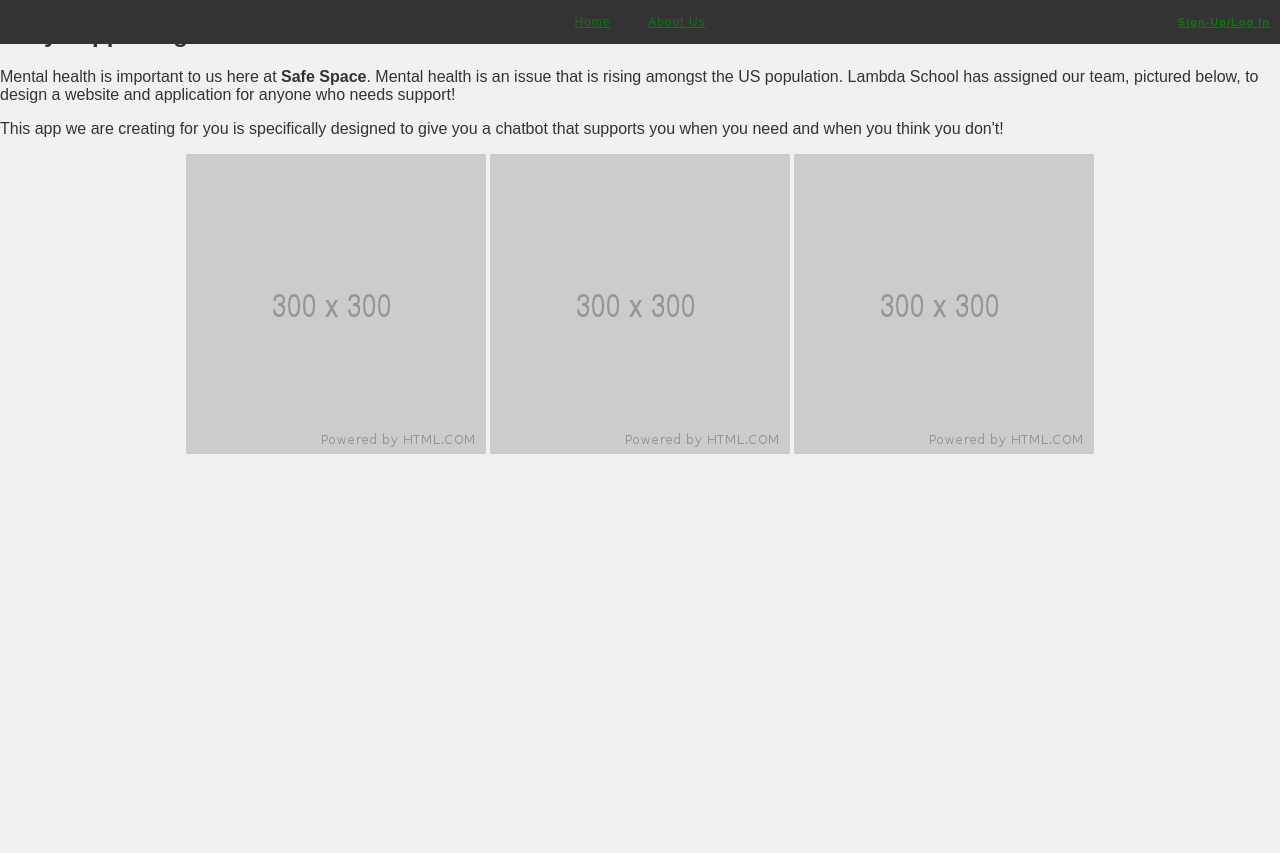
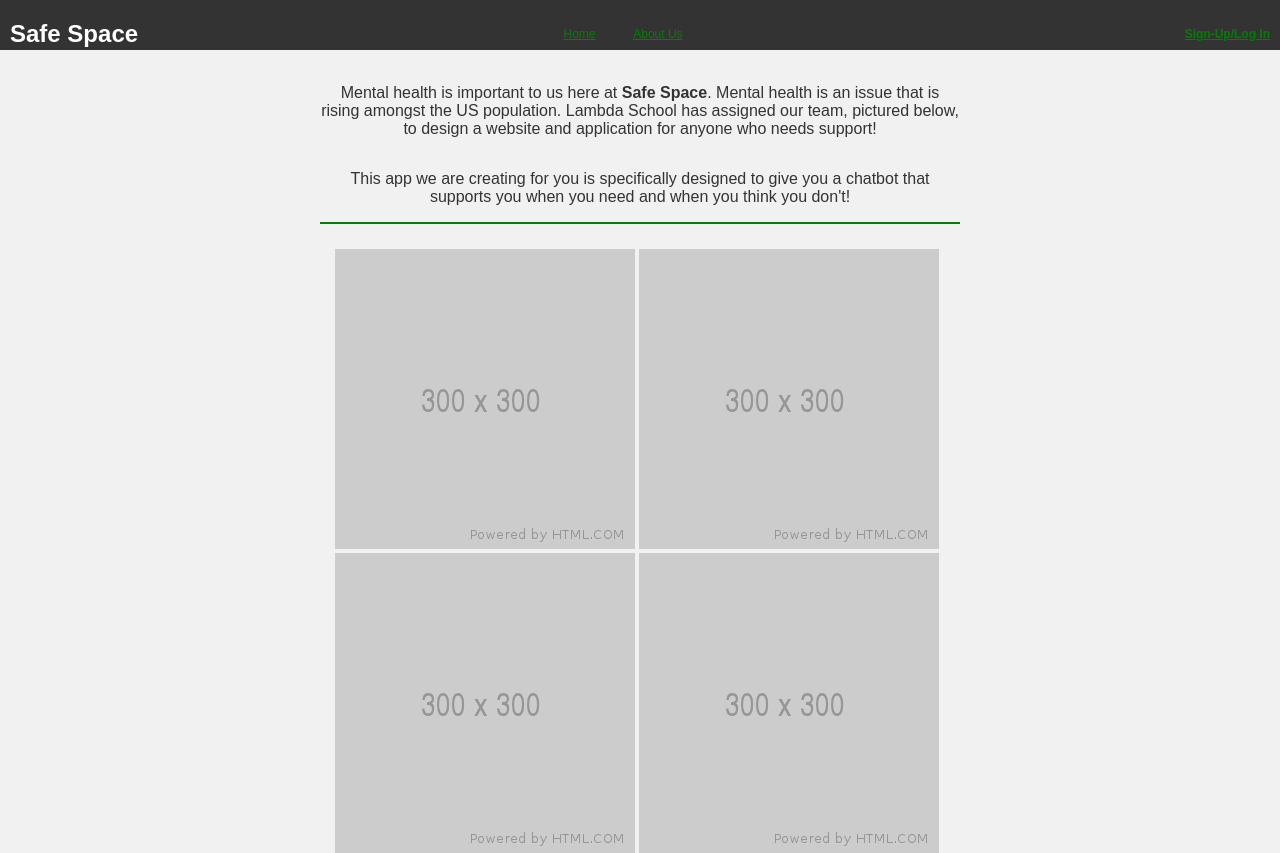
Before and after one commit to safe-space-build-week/Blake, a plain HTML site: page about.html in a window 1280 px wide. Shown: the top 853 px of the page. Before the commit the page ends 800 px from the top, so only its background shows below. Drawn offline with Linux system fonts and the light colour scheme.

Commit message:
WIP:MostlyDone:Optimzation and Styling

```diff
--- a/CSS/about.css
+++ b/CSS/about.css
@@ -16,24 +16,23 @@
     color: #333;
 
   }
-  .top-bar {
+  .nav-bar {
     width: 100%;
     display: flex;
     justify-content: center;
-    align-items: none;
+    align-items: baseline;
     flex-direction: row;
     position: fixed;
-    height: 44px;
+    height: 50px;
     background-color: #333;
   }
-  .top-bar .container {
+  .nav-bar .container {
     width: 100%;
     display: flex;
     justify-content: none;
     align-items: none;
     flex-direction: row;
     color: #fff;
-    letter-spacing: 1px;
     padding: 0 10px;
   }
 
@@ -57,44 +56,57 @@
     color: green;
   }
   @media (min-width: 1280px) {
-    .top-bar .container {
+    .nav-bar .container {
       width: 1280px;
     }
   }
 
-  .top-bar .container .container-left a {
-    cursor: pointer;
-    margin-right: 25%;
-    font-weight: bold;
+  .nav-bar .container .container-left h2 {
+    width: 255px;
+    /* padding-right: 30%;  */
   }
-  .top-bar .container .container-center {
+  .nav-bar .container .container-center {
     display: flex;
     justify-content: center;
     align-items: center;
     flex-direction: row;
     flex: 3;
     font-size: 12px;
-    margin-left: 20%;
+    /* padding-left: 20%; */
   }
-  .top-bar .container .container-center a {
+  .nav-bar .container .container-center a {
     cursor: pointer;
     margin-right: 5%;
+    text-align: center;
   }
-  .top-bar .container .container-center a:last-child {
-    margin-right: 0;
-  }
-  .top-bar .container .container-center a:hover {
+
+  .nav-bar .container .container-center a:hover {
     text-decoration: underline;
   }
-  .top-bar .container .container-right {
+  .nav-bar .container .container-right {
     display: flex;
     justify-content: flex-end;
     align-items: center;
     flex-direction: row;
     flex: 1;
-    font-size: 11px;
+    font-size: 12px;
     font-weight: bold;
   }
-  .top-bar .container .container-right a {
+  .nav-bar .container .container-right a {
     cursor: pointer;
   }
+
+.top-content {
+    text-align: center;
+    display: flex;
+    flex-direction: column;
+    align-content: space-around;
+    width: 50%;
+    border-bottom: 2px solid green;
+}
+
+.founders {
+    max-width: 50%;
+    padding: 15px;
+    margin: 10px;
+}
--- a/CSS/index.css
+++ b/CSS/index.css
@@ -16,24 +16,23 @@ body {
   color: #333;
 
 }
-.top-bar {
+.nav-bar {
   width: 100%;
   display: flex;
   justify-content: center;
-  align-items: none;
+  align-items: baseline;
   flex-direction: row;
   position: fixed;
-  height: 44px;
+  height: 50px;
   background-color: #333;
 }
-.top-bar .container {
+.nav-bar .container {
   width: 100%;
   display: flex;
   justify-content: none;
   align-items: none;
   flex-direction: row;
   color: #fff;
-  letter-spacing: 1px;
   padding: 0 10px;
 }
 
@@ -57,45 +56,43 @@ a:active {
   color: green;
 }
 @media (min-width: 1280px) {
-  .top-bar .container {
+  .nav-bar .container {
     width: 1280px;
   }
 }
 
-.top-bar .container .container-left a {
-  cursor: pointer;
-  margin-right: 25%;
-  font-weight: bold;
+.nav-bar .container .container-left h2 {
+  width: 255px;
+  /* padding-right: 30%;  */
 }
-.top-bar .container .container-center {
+.nav-bar .container .container-center {
   display: flex;
   justify-content: center;
   align-items: center;
   flex-direction: row;
   flex: 3;
   font-size: 12px;
-  margin-left: 20%;
+  /* padding-left: 20%; */
 }
-.top-bar .container .container-center a {
+.nav-bar .container .container-center a {
   cursor: pointer;
   margin-right: 5%;
+  text-align: center;
 }
-.top-bar .container .container-center a:last-child {
-  margin-right: 0;
-}
-.top-bar .container .container-center a:hover {
+
+.nav-bar .container .container-center a:hover {
   text-decoration: underline;
 }
-.top-bar .container .container-right {
+.nav-bar .container .container-right {
   display: flex;
   justify-content: flex-end;
   align-items: center;
   flex-direction: row;
   flex: 1;
-  font-size: 11px;
+  font-size: 12px;
   font-weight: bold;
 }
-.top-bar .container .container-right a {
+.nav-bar .container .container-right a {
   cursor: pointer;
 }
 .header {
@@ -104,7 +101,7 @@ a:active {
   align-items: center;
   flex-direction: row;
   width: 100%;
-  margin-top: 44px;
+  margin-nav: 44px;
   padding-bottom: 15px;
 }
 
@@ -134,12 +131,6 @@ a:active {
   text-align: center;
   color: #000;
 }
-/* .header span {
-  align-self: flex-end;
-  font-size: 11px;
-  font-weight: bold;
-  letter-spacing: 1px;
-} */
 
 .introduction {
   margin: 0 auto;
@@ -153,11 +144,6 @@ a:active {
   max-width: 100%;
 }
 
-@media (min-width: 700px) {
-  .intro-img {
-    display: none;
-  }
-}
 
 .tabs {
   border-bottom: 1px solid lightgrey;
@@ -213,7 +199,7 @@ a:active {
   align-items: none;
   flex-direction: row;
   width: 100%;
-  margin-top: 16px;
+  margin-nav: 16px;
   flex-wrap: wrap;
 }
 @media (min-width: 1200px) {
@@ -242,7 +228,7 @@ a:active {
   justify-content: none;
   align-items: center;
   flex-direction: row;
-  margin-top: 15px;
+  margin-nav: 15px;
 }
 .cards-container .card .author .img-container {
   padding-right: 10px;
--- a/about.html
+++ b/about.html
@@ -4,36 +4,49 @@
 <head>
     <title>Safe Space</title>
     <link rel="stylesheet" type="text/css" href="./CSS/about.css" />
-
 </head>
 
 <body>
-      <!-- TOP BAR COMPONENT -->
-  <div class="top-bar">
+    <!-- Nav BAR COMPONENT -->
+    <div class="nav-bar">
         <div class="container">
+            <div class="container-left">
+                <h2>Safe Space</h2>
+            </div>
             <div class="container-center">
                 <!-- <span>Home</span><span>Announcements</span><span>About Us</span> -->
-            <a href = "index.html">Home</a>
-            <a href = "about.html">About Us</a>
+                <a href="index.html">Home</a>
+                <a href="about.html">About Us</a>
             </div>
             <div class="container-right">
                 <!-- <span>SIGN-UP/LOG IN</span> -->
-            <a href = "index.html">Sign-Up/Log In</a>
+                <a href="index.html">Sign-Up/Log In</a>
             </div>
         </div>
     </div>
 
-
-      <div class= "Top-content">
+    <div class="top-content">
         <h2>Daily support against Mental Health</h2>
-          <p>Mental health is important to us here at <strong>Safe Space</strong>. Mental health is an issue that is rising amongst the US population. Lambda School has assigned our team, pictured below, to design a website and application for anyone who needs support!
+        <p>
+            Mental health is important to us here at <strong>Safe Space</strong>.
+            Mental health is an issue that is rising amongst the US population.
+            Lambda School has assigned our team, pictured below, to design a website
+            and application for anyone who needs support!
         </p>
-          <p>This app we are creating for you is specifically designed to give you a chatbot that supports you when you need and when you think you don't!</p>
+        <p>
+            This app we are creating for you is specifically designed to give you a
+            chatbot that supports you when you need and when you think you don't!
+        </p>
     </div>
 
-      <div class = "founders">
-          <img src = "assets/placeholder.png"/>
-          <img src = "assets/placeholder.png"/>
-          <img src = "assets/placeholder.png"/>
+    <div class="founders">
+        <img src="assets/placeholder.png" />
+        <img src="assets/placeholder.png" />
+        <img src="assets/placeholder.png" />
+        <img src="assets/placeholder.png" />
+        <img src="assets/placeholder.png" />
+        <img src="assets/placeholder.png" />
     </div>
 </body>
+
+</html>
```
Also changed, not shown: components/Tabs/Tabs.js (+0 -17 lines), index.html (+5 -2 lines). Lines whose indentation alone changed are shown as unchanged.
